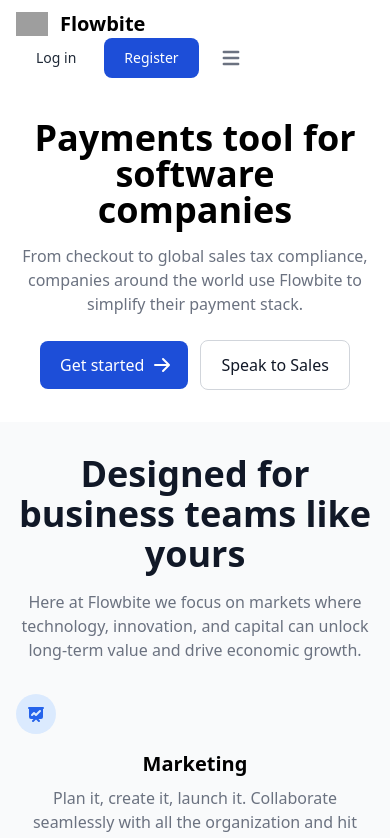
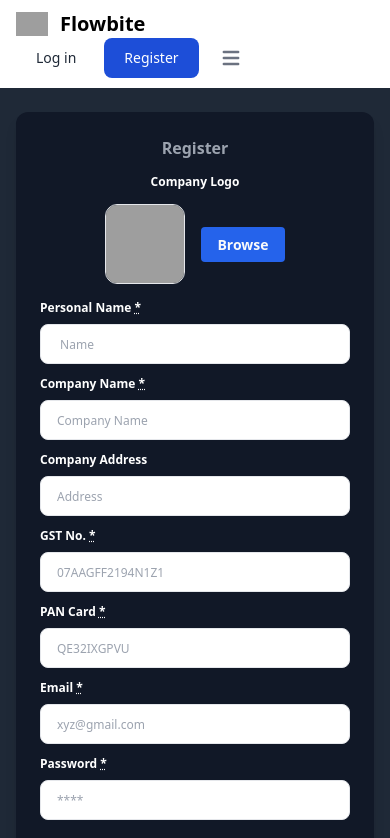
Before and after one commit to KhushiAgrawal263/raiseatab-test-feedbox, a React (Create React App) app in the folder frontend/: page /register in a window 390 px wide. Shown: the top 838 px of the page. Built offline with nearby package versions, Linux system fonts and the light colour scheme; grey boxes are pictures that could not be loaded.

Commit message:
log in and register

```diff
--- a/frontend/src/App.js
+++ b/frontend/src/App.js
@@ -2,13 +2,22 @@
 import './App.css';
 import NavBar from './Components/NavBar/NavBar';
 import Home_Page from './Components/Home_Page/Home_Page';
-
+import {BrowserRouter, Routes,Route } from 'react-router-dom';
+import Login from './Components/Login_Page/Login';
+import Register from './Components/Register_Page/Register';
 function App() {
   return (
     <div className="App">
+      <BrowserRouter>
+      <NavBar/>
+      <Routes>
+        <Route path="/" element={<Home_Page/>}></Route>
+        <Route path="/login" element={<Login/>}></Route>
+        <Route path="/register" element={<Register/>}></Route>
+      </Routes>
 
-      <NavBar/>
-      <Home_Page/>
+
+      </BrowserRouter>
     </div>
   );
 }
--- a/frontend/src/Components/Home_Page/Home_Page.js
+++ b/frontend/src/Components/Home_Page/Home_Page.js
@@ -23,11 +23,11 @@
 
     <section className="bg-gray-50 dark:bg-gray-800">
         <div className="py-8 px-4 mx-auto max-w-screen-xl sm:py-16 lg:px-6">
-            <div className="max-w-screen-md mb-8 lg:mb-16">
+            <div className="max-w-screen-md mb-8 lg:mb-16 mr-auto ml-auto	">
                 <h2 className="mb-4 text-4xl font-extrabold text-gray-900 dark:text-white">Designed for business teams like yours</h2>
                 <p className="text-gray-500 sm:text-xl dark:text-gray-400">Here at Flowbite we focus on markets where technology, innovation, and capital can unlock long-term value and drive economic growth.</p>
             </div>
-            <div className="space-y-8 md:grid md:grid-cols-2 lg:grid-cols-3 md:gap-12 md:space-y-0">
+            <div className="space-y-8 md:grid md:grid-cols-2 lg:grid-cols-3 md:gap-12 md:space-y-0 text-left">
                 <div>
                     <div className="flex justify-center items-center mb-4 w-10 h-10 rounded-full bg-blue-100 lg:h-12 lg:w-12 dark:bg-blue-900">
                         <svg className="w-5 h-5 text-blue-600 lg:w-6 lg:h-6 dark:text-blue-300" fill="currentColor" viewBox="0 0 20 20" xmlns="http://www.w3.org/2000/svg"><path fill-rule="evenodd" d="M3 3a1 1 0 000 2v8a2 2 0 002 2h2.586l-1.293 1.293a1 1 0 101.414 1.414L10 15.414l2.293 2.293a1 1 0 001.414-1.414L12.414 15H15a2 2 0 002-2V5a1 1 0 100-2H3zm11.707 4.707a1 1 0 00-1.414-1.414L10 9.586 8.707 8.293a1 1 0 00-1.414 0l-2 2a1 1 0 101.414 1.414L8 10.414l1.293 1.293a1 1 0 001.414 0l4-4z" clip-rule="evenodd"></path></svg>
--- /dev/null
+++ b/frontend/src/Components/Login_Page/Login.js
@@ -0,0 +1,37 @@
+import React from 'react'
+
+function Login() {
+  return (
+   <>
+   <section className="flex justify-center items-center h-screen bg-gray-800">
+    <div className="max-w-md w-full bg-gray-900 rounded p-6 space-y-4">
+        <div className="mb-4">
+            <p className="text-gray-400">Login In</p>
+            <h2 className="text-xl font-bold text-white">Join our community</h2>
+        </div>
+        <div>
+            <input className="w-full p-4 text-sm bg-gray-50 focus:outline-none border border-gray-200 rounded text-gray-600" type="text" placeholder="Email"/>
+        </div>
+        <div>
+            <input className="w-full p-4 text-sm bg-gray-50 focus:outline-none border border-gray-200 rounded text-gray-600" type="text" placeholder="Password"/>
+        </div>
+        <div>
+            <button className="w-full py-4 bg-blue-600 hover:bg-blue-700 rounded text-sm font-bold text-gray-50 transition duration-200">Login In</button>
+        </div>
+        {/* <div className="flex items-center justify-between">
+            <div className="flex flex-row items-center">
+                <input type="checkbox" className="focus:ring-blue-500 h-4 w-4 text-blue-600 border-gray-300 rounded"/>
+                <label for="comments" className="ml-2 text-sm font-normal text-gray-400">Remember me</label>
+            </div>
+            <div>
+                <a className="text-sm text-blue-600 hover:underline" href="#">Forgot password?</a>
+            </div>
+        </div> */}
+    </div>
+</section>
+   </>
+
+  )
+}
+
+export default Login
--- a/frontend/src/Components/NavBar/NavBar.js
+++ b/frontend/src/Components/NavBar/NavBar.js
@@ -1,5 +1,5 @@
 import React from 'react'
-
+import {Link} from "react-router-dom"
 function NavBar() {
   return (
     <div>
@@ -43,8 +43,8 @@
                     <span class="self-center text-xl font-semibold whitespace-nowrap dark:text-white">Flowbite</span>
                 </a>
                 <div class="flex items-center lg:order-2">
-                    <a href="#" class="text-gray-800 dark:text-white hover:bg-gray-50 focus:ring-4 focus:ring-gray-300 font-medium rounded-lg text-sm px-5 py-2.5 mr-2 dark:hover:bg-gray-700 focus:outline-none dark:focus:ring-gray-800">Log in</a>
-                    <a href="#" class="text-white bg-blue-700 hover:bg-blue-800 focus:ring-4 focus:ring-blue-300 font-medium rounded-lg text-sm px-5 py-2.5 mr-2 dark:bg-blue-600 dark:hover:bg-blue-700 focus:outline-none dark:focus:ring-blue-800">Register</a>
+                    <Link to="/login" class="text-gray-800 dark:text-white hover:bg-gray-50 focus:ring-4 focus:ring-gray-300 font-medium rounded-lg text-sm px-5 py-2.5 mr-2 dark:hover:bg-gray-700 focus:outline-none dark:focus:ring-gray-800">Log in</Link>
+                    <Link to="/register" class="text-white bg-blue-700 hover:bg-blue-800 focus:ring-4 focus:ring-blue-300 font-medium rounded-lg text-sm px-5 py-2.5 mr-2 dark:bg-blue-600 dark:hover:bg-blue-700 focus:outline-none dark:focus:ring-blue-800">Register</Link>
                     <button data-collapse-toggle="mobile-menu-2" type="button" class="inline-flex items-center p-2 ml-1 text-sm text-gray-500 rounded-lg lg:hidden hover:bg-gray-100 focus:outline-none focus:ring-2 focus:ring-gray-200 dark:text-gray-400 dark:hover:bg-gray-700 dark:focus:ring-gray-600" aria-controls="mobile-menu-2" aria-expanded="false">
                         <span class="sr-only">Open main menu</span>
                         <svg class="w-6 h-6" fill="currentColor" viewBox="0 0 20 20" xmlns="http://www.w3.org/2000/svg"><path fill-rule="evenodd" d="M3 5a1 1 0 011-1h12a1 1 0 110 2H4a1 1 0 01-1-1zM3 10a1 1 0 011-1h12a1 1 0 110 2H4a1 1 0 01-1-1zM3 15a1 1 0 011-1h12a1 1 0 110 2H4a1 1 0 01-1-1z" clip-rule="evenodd"></path></svg>
--- /dev/null
+++ b/frontend/src/Components/Register_Page/Register.js
@@ -0,0 +1,84 @@
+import React from 'react'
+
+function Register() {
+  return (
+
+<div class="relative min-h-screen flex items-center justify-center bg-center bg-gray-50 py-0 px-4 sm:px-6 lg:px-8 bg-gray-800 bg-no-repeat bg-cover relative items-center" >
+<div class="max-w-md w-full space-y-8 p-6 bg-gray-900 rounded-xl shadow-lg z-10">
+<div class="grid  gap-8 grid-cols-1">
+	<div class="flex flex-col ">
+			<div class="flex flex-col sm:flex-row items-center ml-auto mr-auto">
+				<h1 class="font-semibold text-gray-400">Register</h1>
+			</div>
+			<div class="mt-2">
+				<div class="form">
+
+                    <div class="md:space-y-2 mb-1 ">
+						<label class="text-xs font-bold text-white py-1 text-left">Company Logo<abbr class="hidden" title="required">*</abbr></label>
+						<div class="flex items-center py-3 flex justify-center">
+							<div class="w-20 h-20 mr-4 flex-none rounded-xl border overflow-hidden">
+								<img class="w-20 h-20 mr-4 object-cover" src="https://images.unsplash.com/photo-1611867967135-0faab97d1530?ixid=MnwxMjA3fDB8MHxwaG90by1wYWdlfHx8fGVufDB8fHx8&amp;ixlib=rb-1.2.1&amp;auto=format&amp;fit=crop&amp;w=1352&amp;q=80" alt="Avatar Upload"/>
+                			</div>
+							<label class="cursor-pointer ">
+                  				<span class=" py-2 px-4 bg-blue-600 hover:bg-blue-700 rounded text-sm font-bold text-gray-50 transition duration-200">Browse</span>
+                  				<input type="file" class="hidden"  multiple="multiple" accept="accept"/>
+                			</label>
+						</div>
+					</div>
+						<div class="md:flex flex-row md:space-x-4 w-full text-xs ">
+							<div class="mb-3 space-y-2 w-full text-xs  text-left">
+								<label class="text-xs font-bold text-white  ">Personal Name <abbr title="required">*</abbr></label>
+								<input placeholder=" Name" class="appearance-none block w-full bg-grey-lighter text-grey-darker border border-grey-lighter rounded-lg h-10 px-4" required="required" type="text" name="integration[shop_name]" id="integration_shop_name"/>
+								<p class="text-red text-xs hidden">Please fill out this field.</p>
+							</div>
+							<div class="mb-3 space-y-2 w-full text-xs text-left">
+								<label class="text-xs font-bold text-white  ">Company  Name <abbr title="required">*</abbr></label>
+								<input placeholder="Company Name" class="appearance-none block w-full bg-grey-lighter text-grey-darker border border-grey-lighter rounded-lg h-10 px-4" required="required" type="text" name="integration[shop_name]" id="integration_shop_name"/>
+								<p class="text-red text-xs hidden">Please fill out this field.</p>
+							</div>
+						</div>
+							<div class="md:flex md:flex-row md:space-x-4 w-full text-xs text-left">
+								<div class="w-full flex flex-col mb-3">
+									<label class="text-xs font-bold text-white mb-2">Company Address</label>
+									<input placeholder="Address" class="appearance-none block w-full bg-grey-lighter text-grey-darker border border-grey-lighter rounded-lg h-10 px-4" type="text" name="integration[street_address]" id="integration_street_address"/>
+                                </div>
+							</div>
+                            <div class="md:flex flex-row md:space-x-4 w-full text-xs text-left">
+							<div class="mb-3 space-y-2 w-full text-xs">
+								<label class="text-xs font-bold text-white  ">GST No. <abbr title="required">*</abbr></label>
+								<input placeholder="07AAGFF2194N1Z1" class="appearance-none block w-full bg-grey-lighter text-grey-darker border border-grey-lighter rounded-lg h-10 px-4" required="required" type="text" name="integration[shop_name]" id="integration_shop_name"/>
+								<p class="text-red text-xs hidden">Please fill out this field.</p>
+							</div>
+							<div class="mb-3 space-y-2 w-full text-xs text-left">
+								<label class="text-xs font-bold text-white  ">PAN Card <abbr title="required">*</abbr></label>
+								<input placeholder="QE32IXGPVU" class="appearance-none block w-full bg-grey-lighter text-grey-darker border border-grey-lighter rounded-lg h-10 px-4" required="required" type="text" name="integration[shop_name]" id="integration_shop_name"/>
+								<p class="text-red text-xs hidden">Please fill out this field.</p>
+							</div>
+						</div>
+                            <div class="md:flex flex-row md:space-x-4 w-full text-xs text-left">
+							<div class="mb-3 space-y-2 w-full text-xs">
+								<label class="text-xs font-bold text-white ">Email <abbr title="required">*</abbr></label>
+								<input placeholder="xyz@gmail.com" class="appearance-none block w-full bg-grey-lighter text-grey-darker border border-grey-lighter rounded-lg h-10 px-4" required="required" type="email" name="integration[shop_name]" id="integration_shop_name"/>
+								<p class="text-red text-xs hidden">Please fill out this field.</p>
+							</div>
+							<div class="mb-3 space-y-2 w-full text-xs">
+								<label class="text-xs font-bold text-white  ">Password <abbr title="required">*</abbr></label>
+								<input placeholder="****" class="appearance-none block w-full bg-grey-lighter text-grey-darker border border-grey-lighter rounded-lg h-10 px-4" required="required" type="password" name="integration[shop_name]" id="integration_shop_name"/>
+								<p class="text-red text-xs hidden">Please fill out this field.</p>
+							</div>
+						</div>
+
+								<div class="mt-5 text-center md:space-x-3 md:block flex flex-col-reverse">
+
+									<button class="mb-2 md:mb-0  px-5 py-2 bg-blue-600 hover:bg-blue-700 rounded text-sm font-bold text-gray-50 transition duration-200">Save</button>
+								</div>
+							</div>
+						</div>
+					</div>
+				</div>
+			</div>
+			</div>
+  )
+}
+
+export default Register
```
